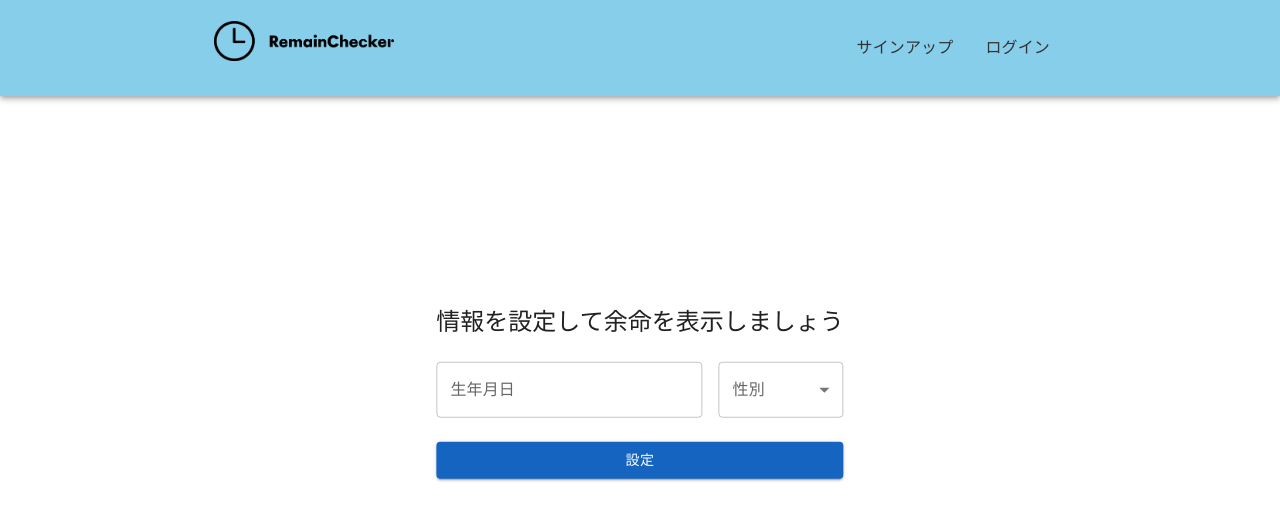
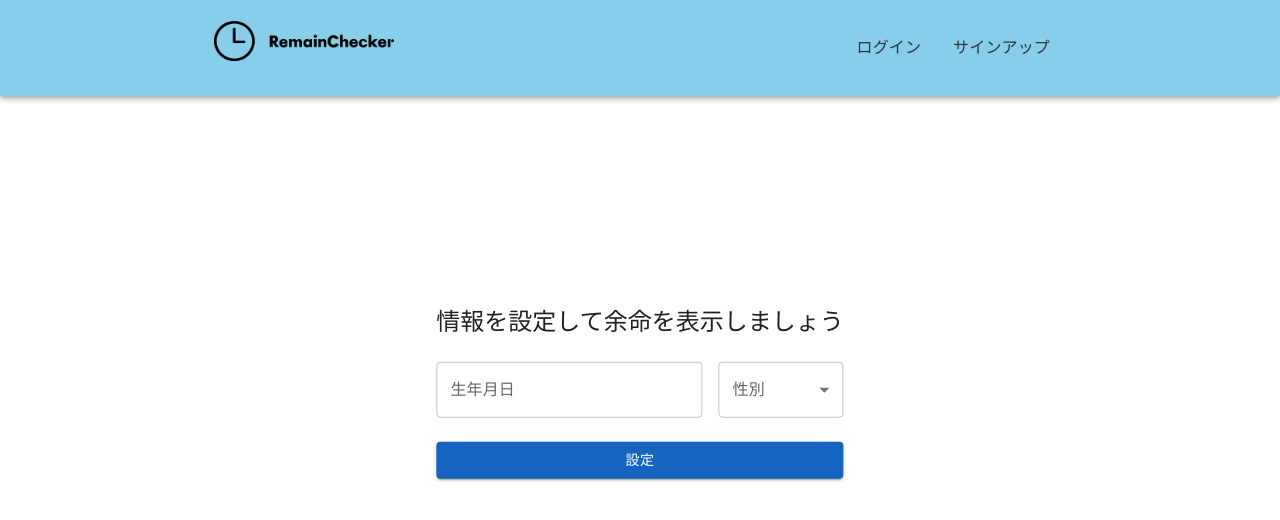
Before and after one commit to YutoOtake0015/RemainChecker-demo, a Next.js app in the folder frontend/: page / in a window 1280 px wide. Shown: the top 520 px of the page. Built offline with nearby package versions, Linux system fonts and the light colour scheme; no server answers.

Commit message:
ButtonをLinkに変更

```diff
--- a/frontend/components/Navbar.tsx
+++ b/frontend/components/Navbar.tsx
@@ -3,12 +3,10 @@ import {
   Box,
   Container,
   IconButton,
-  Link,
   List,
   ListItem,
   ListItemButton,
   ListItemText,
-  Typography,
 } from "@mui/material";
 import MenuIcon from "@mui/icons-material/Menu";
 import CloseIcon from "@mui/icons-material/Close";
@@ -19,24 +17,15 @@ import Image from "next/image";
 import { useRecoilValue } from "recoil";
 import { useAuth } from "../src/context/auth";
 import userAtom from "../recoil/atom/userAtoms";
+import Link from "next/link";
 
 // CSSインポート
 import styles from "../src/styles/components/NavbarStyle.module.css";
-
-type navType = {
-  text: string;
-  url: string;
-};
 
 const buttonStyle = {
   whiteSpace: "nowrap",
   color: "#333333",
 };
-
-const navLinks: Array<navType> = [
-  { text: "サインアップ", url: "/signup" },
-  { text: "ログイン", url: "/signin" },
-];
 
 const Navbar = () => {
   const { signout } = useAuth();
@@ -56,23 +45,19 @@ const Navbar = () => {
   const router = useRouter();
 
   const handleSignout = () => {
-    router.push("/signin");
     signout();
     handleDrawerClose();
   };
 
   const handleMypage = () => {
-    router.push("/mypage");
     handleDrawerClose();
   };
 
   const handleSignin = () => {
-    router.push("/signin");
     handleDrawerClose();
   };
 
   const handleSignup = () => {
-    router.push("/signup");
     handleDrawerClose();
   };
 
@@ -108,20 +93,23 @@ const Navbar = () => {
             </ListItem>
             {!user ? (
               <>
-                {navLinks.map((navLink) => (
-                  <ListItem disablePadding key={navLink.url}>
-                    <ListItemButton
-                      sx={{
-                        whiteSpace: "nowrap",
-                        color: "#333333",
-                        display: { xs: "none", md: "block" },
-                      }}
-                      href={navLink.url}
+                <ListItem
+                  disablePadding
+                  sx={{ display: { xs: "none", md: "block" } }}
                 >
-                      <ListItemText primary={navLink.text} />
+                  <div style={{ display: "flex" }}>
+                    <Link href={`/signin`} style={{ textDecoration: "none" }}>
+                      <ListItemButton sx={buttonStyle}>
+                        <ListItemText primary={`ログイン`} />
                       </ListItemButton>
+                    </Link>
+                    <Link href={`/signup`} style={{ textDecoration: "none" }}>
+                      <ListItemButton sx={buttonStyle}>
+                        <ListItemText primary={`サインアップ`} />
+                      </ListItemButton>
+                    </Link>
+                  </div>
                 </ListItem>
-                ))}
               </>
             ) : (
               <ListItem
@@ -129,12 +117,16 @@ const Navbar = () => {
                 sx={{ display: { xs: "none", md: "block" } }}
               >
                 <div style={{ display: "flex" }}>
+                  <Link href={`/signin`} style={{ textDecoration: "none" }}>
                     <ListItemButton sx={buttonStyle} onClick={handleSignout}>
                       <ListItemText primary={`サインアウト`} />
                     </ListItemButton>
-                  <ListItemButton sx={buttonStyle} href="/mypage">
+                  </Link>
+                  <Link href={`/mypage`} style={{ textDecoration: "none" }}>
+                    <ListItemButton sx={buttonStyle}>
                       <ListItemText primary={`ユーザ設定`} />
                     </ListItemButton>
+                  </Link>
                 </div>
               </ListItem>
             )}
@@ -154,23 +146,33 @@ const Navbar = () => {
           {!user ? (
             <>
               <ListItem disablePadding sx={{ display: "block" }}>
+                <Link href={`/signin`} style={{ textDecoration: "none" }}>
                   <ListItemButton sx={buttonStyle} onClick={handleSignin}>
                     <ListItemText primary={`ログイン`} />
                   </ListItemButton>
+                </Link>
+
+                <Link href={`/signup`} style={{ textDecoration: "none" }}>
                   <ListItemButton sx={buttonStyle} onClick={handleSignup}>
                     <ListItemText primary={`サインアップ`} />
                   </ListItemButton>
+                </Link>
               </ListItem>
             </>
           ) : (
             <>
               <ListItem disablePadding sx={{ display: "block" }}>
+                <Link href={`/signin`} style={{ textDecoration: "none" }}>
                   <ListItemButton sx={buttonStyle} onClick={handleSignout}>
                     <ListItemText primary={`サインアウト`} />
                   </ListItemButton>
+                </Link>
+
+                <Link href={`/mypage`} style={{ textDecoration: "none" }}>
                   <ListItemButton sx={buttonStyle} onClick={handleMypage}>
                     <ListItemText primary={`ユーザ設定`} />
                   </ListItemButton>
+                </Link>
               </ListItem>
             </>
           )}
--- a/frontend/components/ProtectPersonPage.tsx
+++ b/frontend/components/ProtectPersonPage.tsx
@@ -1,5 +1,3 @@
-// frontend/components/ProtectPersonPage.tsx
-
 import { useRouter } from "next/router";
 import { ReactNode } from "react";
 
@@ -28,9 +26,6 @@ const ProtectPersonPage: React.FC<ProtectPersonPageProps> = ({
     return null;
   }
 
-  // ここで、userとpersonの関連性を確認し、不正なアクセスであればリダイレクト
-  // 例: user.id と person.userId が一致するかを確認する
-
   return <>{children}</>;
 };
 
--- a/frontend/src/pages/persons/index.tsx
+++ b/frontend/src/pages/persons/index.tsx
@@ -132,8 +132,8 @@ const Persons = () => {
         {persons && (
           <Container maxWidth="md">
             <Box>
+              <Link href="/persons/create">
                 <Button
-                href="/persons/create"
                   variant="contained"
                   sx={{
                     margin: "1rem 0",
@@ -143,6 +143,7 @@ const Persons = () => {
                 >
                   新規登録
                 </Button>
+              </Link>
               <DataGrid
                 columns={cols}
                 rows={persons}
--- a/frontend/src/pages/signin.tsx
+++ b/frontend/src/pages/signin.tsx
@@ -35,9 +35,6 @@ export default function SignIn() {
           password,
         })
         .then((res) => {
-          // const token = res.data.token;
-
-          // signin(token);
           signin();
           router.push("/");
         })
```
Also changed, not shown: frontend/src/pages/persons/[id].tsx (+1 -6 lines), 1 other file (tests, documents, lock files or other folders). Lines whose indentation alone changed are shown as unchanged.
